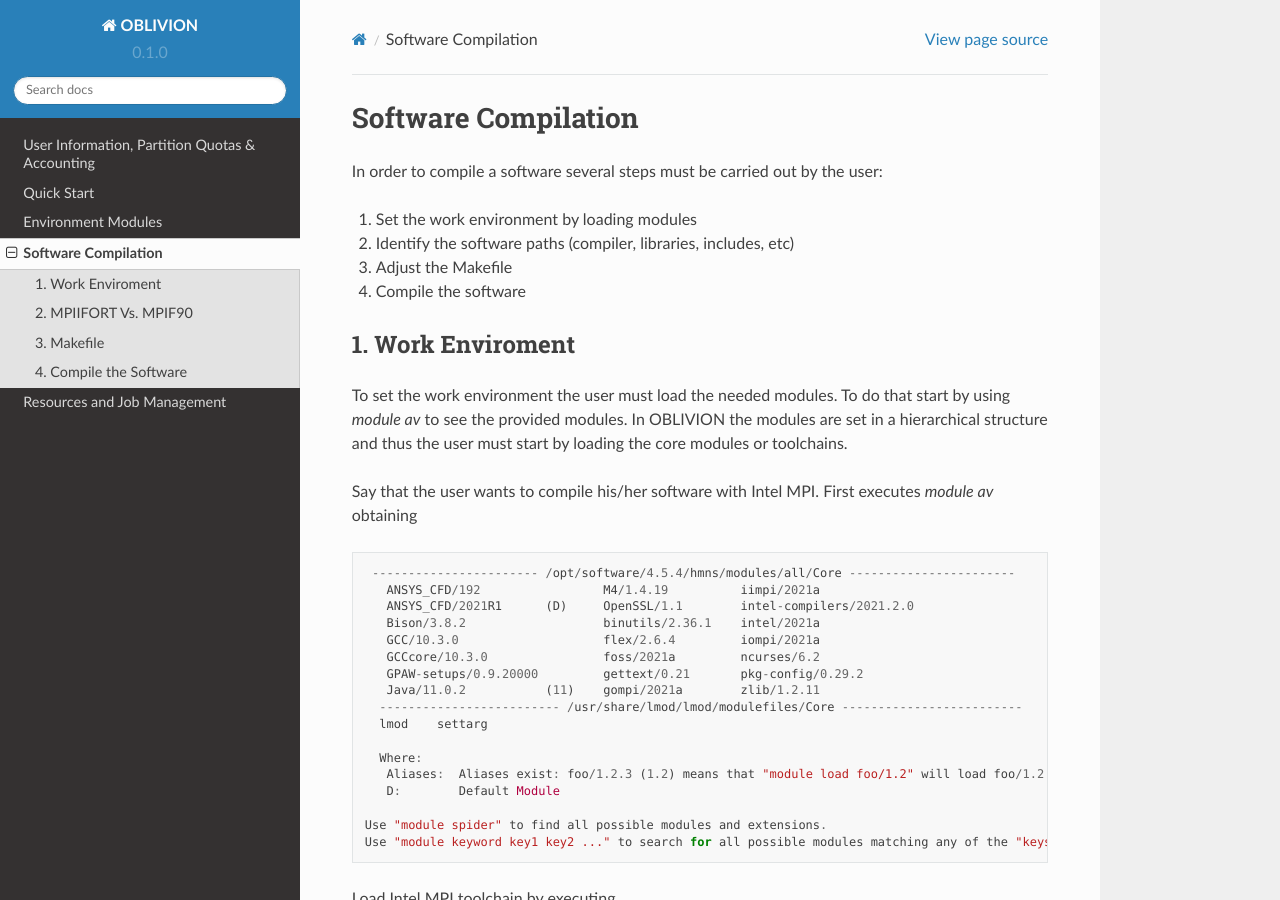
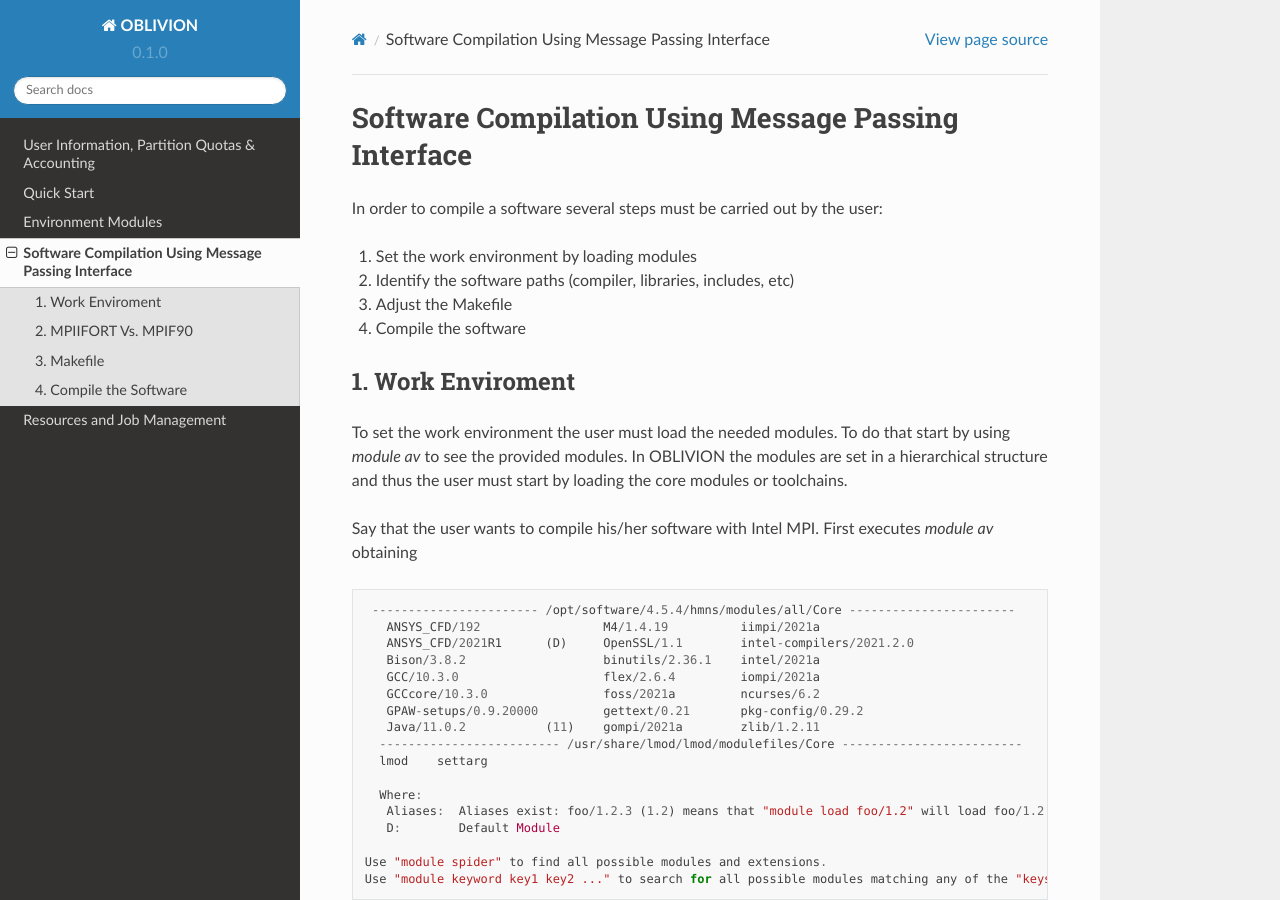
Before and after one commit to mavillez/Oblivion, a Sphinx documentation site: the page built from docs/source/software_compilation.rst, in a window 1280 px wide and 900 px high. Built offline with Sphinx 7.4.7 and the Read the Docs theme 2.0.0, drawn with Linux system fonts in a browser that asks for light colours.

Commit message:
Update software_compilation.rst

```diff
--- a/docs/source/software_compilation.rst
+++ b/docs/source/software_compilation.rst
@@ -1,5 +1,5 @@
-Software Compilation
-====================
+Software Compilation Using Message Passing Interface
+====================================================
 
 In order to compile a software several steps must be carried out by the user:
 
```
